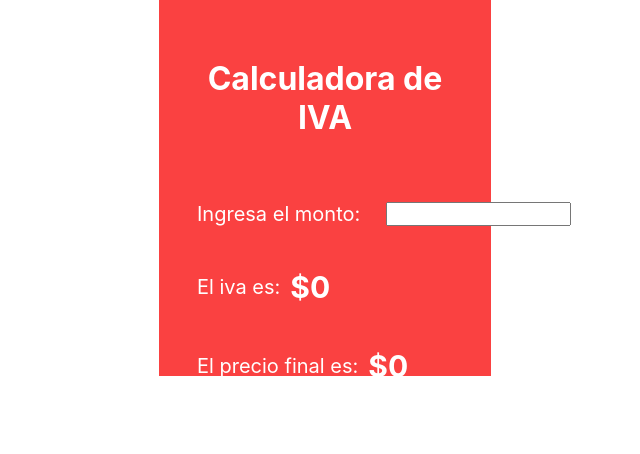
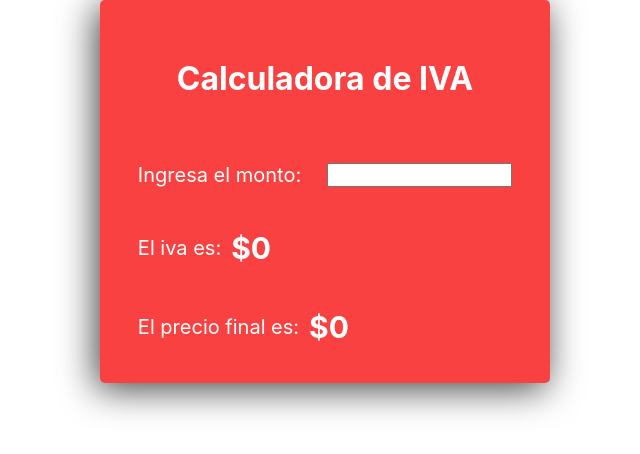
Before and after one commit to 4cidkid/calculadoradeiva, a React (Create React App) app: page / in a window 1280 px wide. Shown: the top 454 px of the page, without its empty margins (315-955 px from the left). Built offline with nearby package versions, Linux system fonts and the light colour scheme.

Commit message:
added a more pretty style

```diff
--- a/src/Components/Calculadora/Calculadora.css
+++ b/src/Components/Calculadora/Calculadora.css
@@ -1,45 +1,45 @@
-.calculadora{
+.calculadora {
   width: 100%;
-    height:100%;
+  height: 100%;
   display: flex;
   justify-content: center;
   color: white;
 }
-#main-title{
+#main-title {
   text-align: center;
   font-size: 32px;
 }
-.monto-container{
+.monto-container {
   display: flex;
   gap: 26px;
   white-space: nowrap;
 }
-.calculadora-container{
+.calculadora-container {
   display: flex;
   flex-direction: column;
   font-size: 20px;
-    width: 20%;
-    height: 300px;
+  width: fit-content;
+  height: fit-content;
   text-align: left;
   background-color: rgba(250, 65, 65, 1);
   padding: 38px;
-    gap:43px;
+  gap: 43px;
+  border-radius: 5px;
+  -webkit-box-shadow: -4px 6px 36px 0px rgba(0, 0, 0, 0.75);
+  -moz-box-shadow: -4px 6px 36px 0px rgba(0, 0, 0, 0.75);
+  box-shadow: -4px 6px 36px 0px rgba(0, 0, 0, 0.75);
 }
-input[type='number'] {
-    -moz-appearance:textfield;
+input[type="number"] {
+  -moz-appearance: textfield;
 }
 
 input::-webkit-outer-spin-button,
 input::-webkit-inner-spin-button {
   -webkit-appearance: none;
 }
-.result{
+.result {
   display: flex;
   width: 100%;
   align-items: center;
   gap: 10px;
 }
-
-.result .minusCero{
-    font-size: 20px;
-}
```
Lines whose indentation alone changed are shown as unchanged.
